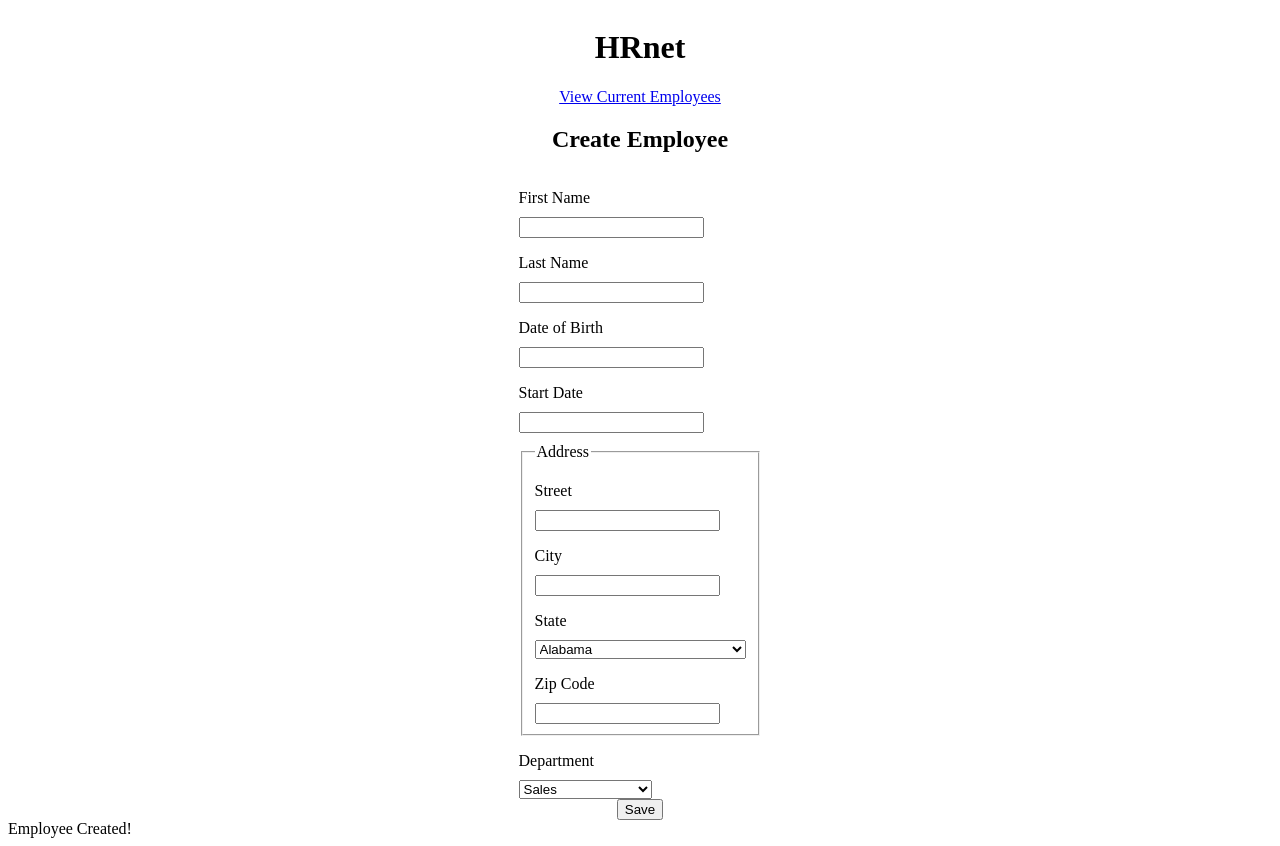
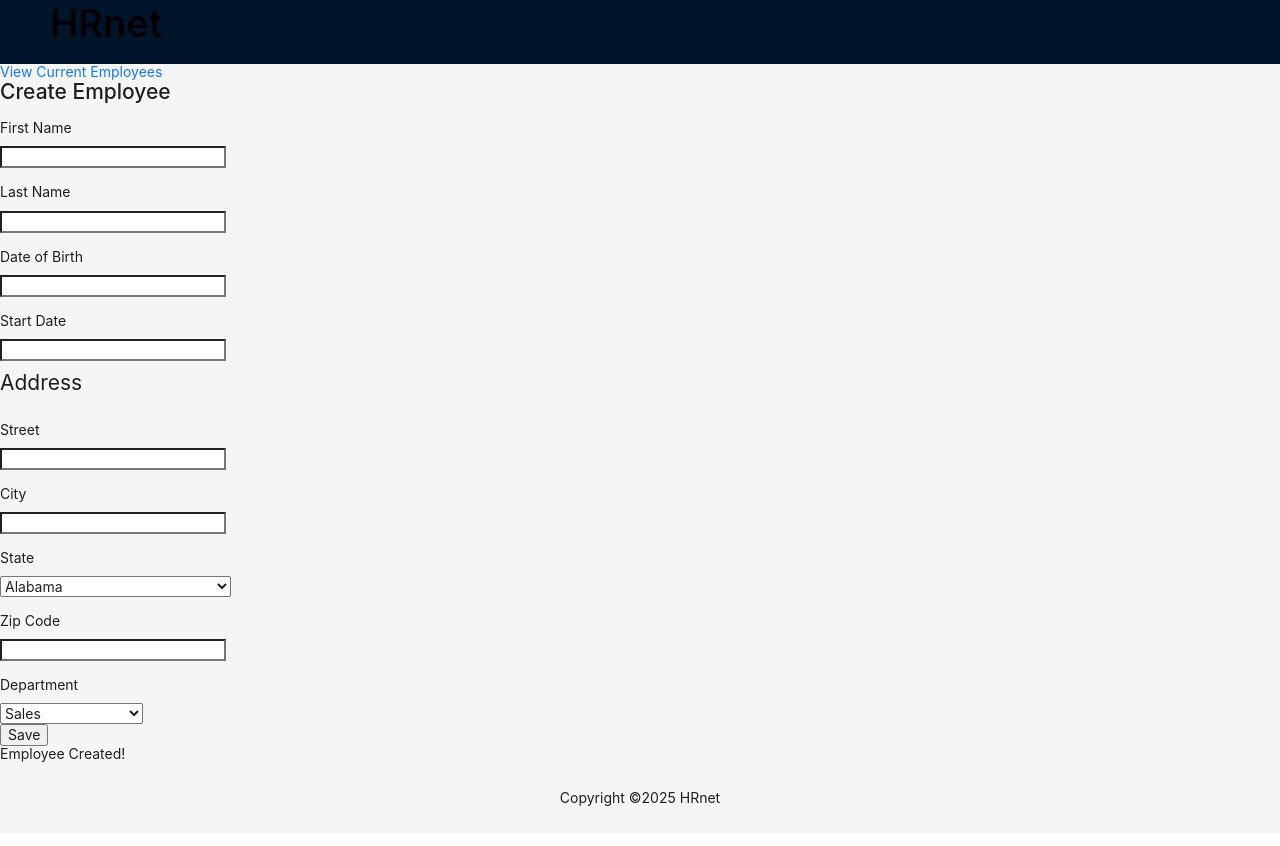
Before and after one commit to piirk/hrnet-react, a React (Vite) app: page / in a window 1280 px wide. Built offline with nearby package versions, Linux system fonts and the light colour scheme.

Commit message:
add layout components and error handling for routing

```diff
--- a/src/app/App.scss
+++ b/src/app/App.scss
@@ -1,16 +1,3 @@
-.title {
-  display: flex;
-  align-items: center;
-  justify-content: center;
-}
-
-.container {
-  display: flex;
-  flex-direction: column;
-  align-items: center;
-  justify-content: center;
-}
-
 label {
   display: block;
   margin-top: 1rem;
--- /dev/null
+++ b/src/app/routes/Error404.tsx
@@ -0,0 +1,25 @@
+import React from 'react'
+import { Button, Result } from 'antd'
+import { Link } from 'react-router-dom'
+import AppLayout from '@common/components/AppLayout'
+
+const Error: React.FC = () => {
+  return (
+    <>
+      <AppLayout>
+        <Result
+          status="404"
+          title="404"
+          subTitle="Sorry, the page you visited does not exist."
+          extra={
+            <Link to="/">
+              <Button type="primary">Back Home</Button>
+            </Link>
+          }
+        />
+      </AppLayout>
+    </>
+  )
+}
+
+export default Error
--- a/src/app/routes/index.tsx
+++ b/src/app/routes/index.tsx
@@ -1,10 +1,12 @@
 import { Route, Routes } from 'react-router-dom'
 import HomePage from '@features/home/HomePage'
+import Error404 from './Error404'
 
 const AppRoutes = () => {
   return (
     <Routes>
       <Route path="/" element={<HomePage />} />
+      <Route path="*" element={<Error404 />} />
     </Routes>
   )
 }
--- /dev/null
+++ b/src/common/components/AppFooter.tsx
@@ -0,0 +1,14 @@
+import { Layout, Typography } from 'antd'
+
+const { Footer } = Layout
+const { Text } = Typography
+
+const AppFooter = () => {
+  return (
+    <Footer style={{ textAlign: 'center' }}>
+      <Text>Copyright ©{new Date().getFullYear()} HRnet</Text>
+    </Footer>
+  )
+}
+
+export default AppFooter
--- /dev/null
+++ b/src/common/components/AppHeader.tsx
@@ -0,0 +1,17 @@
+import { Link } from 'react-router-dom'
+import { Layout, Typography } from 'antd'
+
+const { Header } = Layout
+const { Title } = Typography
+
+const AppHeader = () => {
+  return (
+    <Header>
+      <Link to="/">
+        <Title level={1}>HRnet</Title>
+      </Link>
+    </Header>
+  )
+}
+
+export default AppHeader
--- /dev/null
+++ b/src/common/components/AppLayout.tsx
@@ -0,0 +1,22 @@
+import { ReactNode } from 'react'
+import { Layout } from 'antd'
+import AppHeader from './AppHeader'
+import AppFooter from './AppFooter'
+
+const { Content } = Layout
+
+interface LayoutProps {
+  children: ReactNode
+}
+
+const AppLayout = ({ children }: LayoutProps) => {
+  return (
+    <Layout style={{ minHeight: '100vh' }}>
+      <AppHeader />
+      <Content>{children}</Content>
+      <AppFooter />
+    </Layout>
+  )
+}
+
+export default AppLayout
--- a/src/features/home/HomePage.tsx
+++ b/src/features/home/HomePage.tsx
@@ -1,5 +1,7 @@
 import { useEffect } from 'react'
 import { states } from '@constants/states'
+import AppLayout from '@common/components/AppLayout'
+import { App } from 'antd'
 
 const HomePage = () => {
   useEffect(() => {
@@ -63,11 +65,7 @@ const HomePage = () => {
   }
 
   return (
-    <>
-      <div className="title">
-        <h1>HRnet</h1>
-      </div>
-      <div className="container">
+    <AppLayout>
       <a href="employee-list.html">View Current Employees</a>
       <h2>Create Employee</h2>
       <form action="#" id="create-employee">
@@ -112,11 +110,10 @@ const HomePage = () => {
       <button type="button" onClick={saveEmployee}>
         Save
       </button>
-      </div>
       <div id="confirmation" className="modal">
         Employee Created!
       </div>
-    </>
+    </AppLayout>
   )
 }
 
--- a/src/main.tsx
+++ b/src/main.tsx
@@ -4,6 +4,7 @@ import { BrowserRouter as Router } from 'react-router-dom'
 import { Provider } from 'react-redux'
 import { store } from '@redux/store'
 import './index.scss'
+import 'antd/dist/reset.css'
 import App from './app/App'
 
 const rootElement = document.getElementById('root')
```
Lines whose indentation alone changed are shown as unchanged.
